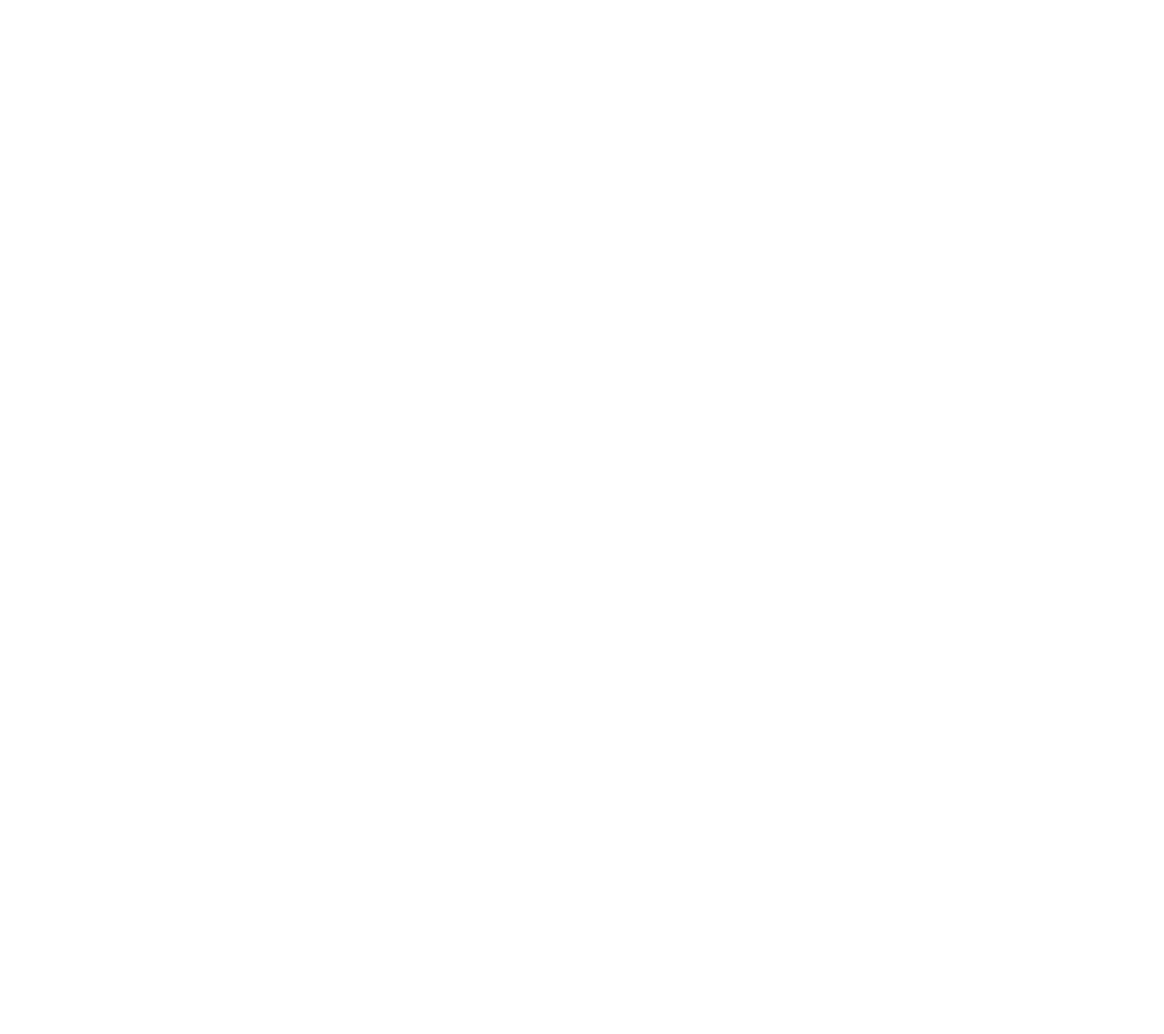
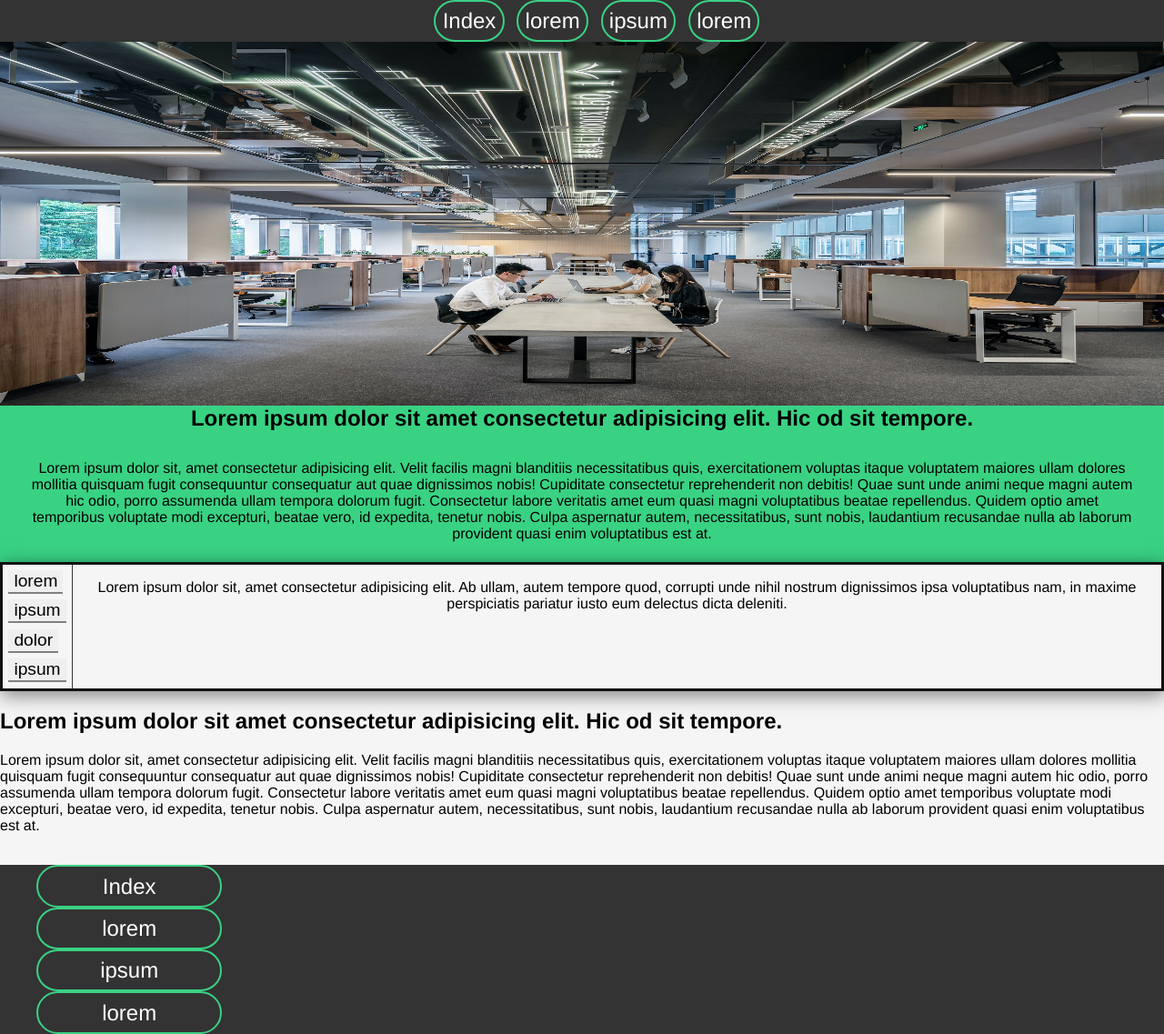
Before and after one commit to melfandary/BusinessApp-, a plain HTML site: page index.html in a window 1280 px wide. Shown: the whole page at 91% size. Before the commit the page ends 800 px from the top, so only its background shows below. Drawn offline with Linux system fonts and the light colour scheme.

Commit message:
added index content

```diff
--- a/index.html
+++ b/index.html
@@ -1,12 +1,99 @@
 <!DOCTYPE html>
 <html lang="en">
-<head>
-    <meta charset="UTF-8">
-    <meta http-equiv="X-UA-Compatible" content="IE=edge">
-    <meta name="viewport" content="width=device-width, initial-scale=1.0">
+  <head>
+    <meta charset="UTF-8" />
+    <meta http-equiv="X-UA-Compatible" content="IE=edge" />
+    <meta name="viewport" content="width=device-width, initial-scale=1.0" />
     <title>Index</title>
-</head>
-<body>
 
-</body>
+    <link rel="stylesheet" href="style.css" />
+  </head>
+  <body>
+    <nav>
+      <ul>
+        <li>Index</li>
+        <li>lorem</li>
+        <li>ipsum</li>
+        <li>lorem</li>
+      </ul>
+    </nav>
+
+    <div class="sections_container">
+
+      <img class="home_img" src="images/workers.jpg"/>
+
+
+    <section class="info_section">
+      <h2>
+        Lorem ipsum dolor sit amet consectetur adipisicing elit. Hic od sit
+        tempore.
+      </h2>
+
+      <p>
+        Lorem ipsum dolor sit, amet consectetur adipisicing elit. Velit facilis
+        magni blanditiis necessitatibus quis, exercitationem voluptas itaque
+        voluptatem maiores ullam dolores mollitia quisquam fugit consequuntur
+        consequatur aut quae dignissimos nobis! Cupiditate consectetur
+        reprehenderit non debitis! Quae sunt unde animi neque magni autem hic
+        odio, porro assumenda ullam tempora dolorum fugit. Consectetur labore
+        veritatis amet eum quasi magni voluptatibus beatae repellendus. Quidem
+        optio amet temporibus voluptate modi excepturi, beatae vero, id
+        expedita, tenetur nobis. Culpa aspernatur autem, necessitatibus, sunt
+        nobis, laudantium recusandae nulla ab laborum provident quasi enim
+        voluptatibus est at.
+      </p>
+      <br />
+    </section>
+    <section class="section_3">
+      <div class="section_3_left">
+        <button>lorem</button>
+        <button>ipsum</button>
+        <button>dolor</button>
+        <button>ipsum</button>
+      </div>
+
+      <div class="section_3_right">
+        <p>
+          Lorem ipsum dolor sit, amet consectetur adipisicing elit. Ab ullam,
+          autem tempore quod, corrupti unde nihil nostrum dignissimos ipsa
+          voluptatibus nam, in maxime perspiciatis pariatur iusto eum delectus
+          dicta deleniti.
+        </p>
+      </div>
+    </section>
+
+    <section class="section_4">
+      <h2>
+        Lorem ipsum dolor sit amet consectetur adipisicing elit. Hic od sit
+        tempore.
+      </h2>
+
+      <p>
+        Lorem ipsum dolor sit, amet consectetur adipisicing elit. Velit facilis
+        magni blanditiis necessitatibus quis, exercitationem voluptas itaque
+        voluptatem maiores ullam dolores mollitia quisquam fugit consequuntur
+        consequatur aut quae dignissimos nobis! Cupiditate consectetur
+        reprehenderit non debitis! Quae sunt unde animi neque magni autem hic
+        odio, porro assumenda ullam tempora dolorum fugit. Consectetur labore
+        veritatis amet eum quasi magni voluptatibus beatae repellendus. Quidem
+        optio amet temporibus voluptate modi excepturi, beatae vero, id
+        expedita, tenetur nobis. Culpa aspernatur autem, necessitatibus, sunt
+        nobis, laudantium recusandae nulla ab laborum provident quasi enim
+        voluptatibus est at.
+      </p>
+      <br />
+    </section>
+  </div>
+  </body>
+
+  <footer>
+    <nav>
+      <ul>
+        <li>Index</li>
+        <li>lorem</li>
+        <li>ipsum</li>
+        <li>lorem</li>
+      </ul>
+    </nav>
+  </footer>
 </html>
--- a/style.css
+++ b/style.css
@@ -1,3 +1,108 @@
-body{
-background-color: #333;
+:root {
+  --color_red: #891414;
+  --color_green: #39d283;
 }
+
+body {
+  margin: 0;
+  padding: 0;
+  background-color: whitesmoke;
+  font-family: "Franklin Gothic Medium", "Arial Narrow", Arial, sans-serif;
+}
+
+nav {
+  display: block;
+  color: white;
+  position: sticky;
+  top: 0;
+}
+
+nav ul {
+  margin: 0;
+  display: block;
+  color: white;
+  text-align: center;
+  font-size: 1.5em;
+  text-decoration: none;
+  background-color: #333;
+}
+
+nav ul li {
+  display: inline-flex;
+  padding: 0.3em;
+  border: 0.1em var(--color_green) solid;
+  border-radius: 30px;
+  margin-right: 0.3em;
+}
+/*sections*/
+
+section{
+  margin:0;
+
+}
+
+.sections_container{
+  display: flex;
+  flex-direction: column;
+
+
+}
+
+
+
+.home_img {
+  width: 100%;
+  max-height: 50vh;
+  margin: 0;
+
+}
+
+/*info section*/
+.info_section {
+
+  text-align: center;
+  background-color: var(--color_green);
+}
+
+.info_section h2 {
+  margin-top: 0;
+
+  margin-bottom: 0;
+}
+
+.info_section p {
+  margin: 2em 2em 0.2em 2em;
+}
+
+/*section 3*/
+
+.section_3 {
+  display: flex;
+  border: 3px solid #121111;
+  box-shadow: 1px 4px 20px rgba(0, 0, 0, 0.5);
+}
+
+.section_3_left {
+  float: left;
+  border-right: 0.1em solid #363534;
+}
+.section_3_left button {
+  border: none;
+  border-bottom: 2px solid grey;
+  margin: 0.4rem;
+  font-size: 1.2em;
+  display: block;
+}
+
+.section_3_right {
+  float: right;
+  border-radius: 2%;
+  text-align: center;
+}
+
+/* footer */
+
+footer nav li {
+  display: block;
+  width: 15%;
+}
```
Also changed, not shown: images/workers.jpg (added).
